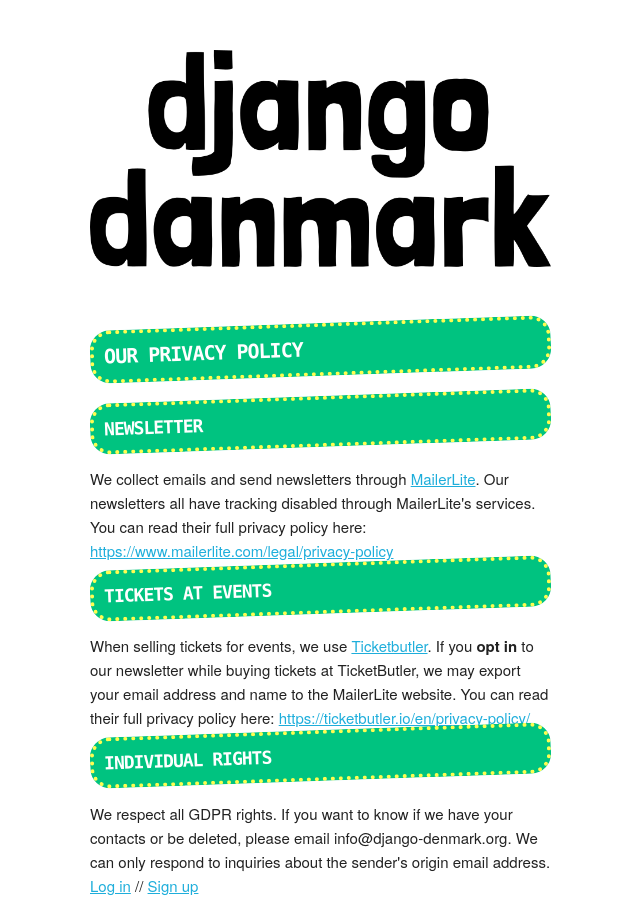
After one commit to django-denmark/django-denmark.org, a Django app: template membership/templates/privacy_policy.html in a window 1280 px wide. The commit adds this page. Shown: the whole page, without its empty margins (70-710 px from the left). Run offline with Django 3.2, Linux system fonts and the light colour scheme; the template is opened without the code that fills it, so the values that code supplies are empty.

Commit message:
Add privacy policy

```diff
--- a/membership/templates/membership/start.html
+++ b/membership/templates/membership/start.html
@@ -21,7 +21,7 @@
     <li>2021: <a href="https://djangogirls.org/copenhagen/">Django Girls Copenhagen (April 10th)</a></li>
     <li>2021: <a href="https://2021.djangoday.dk/">Django Day Copenhagen (Sept 24th)</a> (postponed)</li>
     <li>2022: <a href="https://2022.djangoday.dk/">Django Day Copenhagen (April 8th)</a></li>
-    <li>2023: <a href="https://2023.djangoday.dk/">Django Day Copenhagen (April 14th)</a></li>
+    <li>2023: <a href="https://2023.djangoday.dk/">Django Day Copenhagen (October 6th)</a></li>
 </ul>
 
 <h2>Newsletter</h2>
--- /dev/null
+++ b/membership/templates/privacy_policy.html
@@ -0,0 +1,32 @@
+{% extends "membership/base.html" %}
+
+{% block content %}
+<div class="row">
+  <div class="one-half column">
+
+<h2>Our Privacy Policy</h2>
+
+<h3>Newsletter</h3>
+
+We collect emails and send newsletters through <a href="https://www.mailerlite.com/">MailerLite</a>.
+
+Our newsletters all have tracking disabled through MailerLite's services.
+You can read their full privacy policy here: <a href="https://www.mailerlite.com/legal/privacy-policy">https://www.mailerlite.com/legal/privacy-policy</a>
+
+<h3>Tickets at events</h3>
+
+When selling tickets for events, we use <a href="https://djangodenmark.ticketbutler.io/">Ticketbutler</a>.
+
+If you <b>opt in</b> to our newsletter while buying tickets at TicketButler, we may export your email address and name to the MailerLite website.
+
+You can read their full privacy policy here: <a href="https://ticketbutler.io/en/privacy-policy/">https://ticketbutler.io/en/privacy-policy/</a>
+
+<h3>Individual rights</h3>
+
+We respect all GDPR rights. If you want to know if we have your contacts or be deleted, please email info@django-denmark.org. We can only respond to inquiries about the sender's origin email address.
+
+
+  </div>
+</div>
+
+{% endblock %}
--- a/membership/urls.py
+++ b/membership/urls.py
@@ -7,6 +7,7 @@ app_name = "membership"
 
 urlpatterns = [
     path("", views.StartView.as_view(), name="start"),
+    path("privacy-policy", views.PrivacyPolicyView.as_view(), name="start"),
     path("invite", views.InviteView.as_view(), name="invite"),
     path("signup", views.SignupView.as_view(), name="signup"),
     path("login", views.LoginView.as_view(), name="login"),
--- a/membership/views.py
+++ b/membership/views.py
@@ -13,6 +13,11 @@ from . import forms
 
 class NewsletterSignupView(ConsentCreateView):
     pass
+
+
+class PrivacyPolicyView(TemplateView):
+
+    template_name = "membership/privacy_policy.html"
 
 
 class StartView(TemplateView):
```
